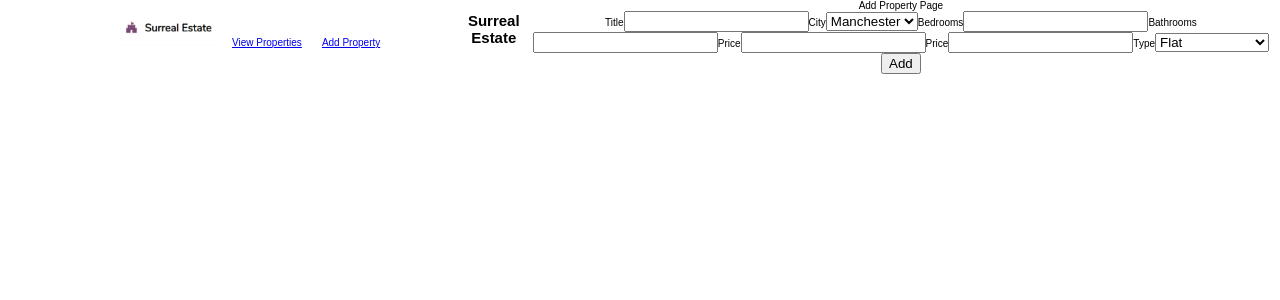
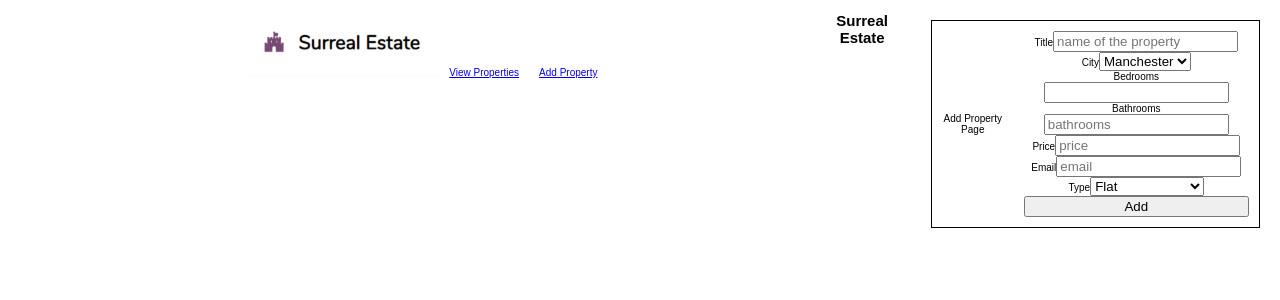
Before and after one commit to heliDevine/surreal-estate, a React (Create React App) app: page /add-property in a window 1280 px wide. Shown: the top 300 px of the page. Built offline with nearby package versions, Linux system fonts and the light colour scheme; a web font is replaced by a local one.

Commit message:
connected API and created POST request

```diff
--- a/package.json
+++ b/package.json
@@ -6,6 +6,7 @@
     "@testing-library/jest-dom": "^5.16.2",
     "@testing-library/react": "^12.1.2",
     "@testing-library/user-event": "^13.5.0",
+    "axios": "^0.26.0",
     "react": "^17.0.2",
     "react-dom": "^17.0.2",
     "react-router-dom": "^5.2.0",
--- a/src/components/AddProperty.js
+++ b/src/components/AddProperty.js
@@ -1,3 +1,4 @@
+import axios from 'axios';
 import { React, useState } from 'react';
 import '../styles/AddProperty.css';
 
@@ -17,21 +18,34 @@ const AddProperty = () => {
 
     const handleAddProperty = event => {
         event.preventDefault();
-        console.log(fields);
+
+        axios
+            .post('http://localhost:4000/api/v1/PropertyListing', {
+                fields,
+            })
+            .then(res => {
+                console.log(res);
+                console.log(res.fields);
+                console.log(fields);
+            })
+            .catch(err => {
+                console.log(err);
+            });
     };
     const handleFieldChange = event => {
         setFields({ ...fields, [event.target.name]: event.target.value });
     };
 
     return (
-        <div className="AddProperty">
+        <div className="properties">
             Add Property Page
-            <form onSubmit={handleAddProperty}>
+            <form className="properties-grid" onSubmit={handleAddProperty}>
                 <label htmlFor="title">
                     Title
                     <input
                         id="title"
                         name="title"
+                        placeholder="name of the property"
                         type="text"
                         value={fields.title}
                         onChange={handleFieldChange}
@@ -66,6 +80,7 @@ const AddProperty = () => {
                     <input
                         id="bathrooms"
                         name="bathrooms"
+                        placeholder="bathrooms"
                         type="number"
                         value={fields.bathrooms}
                         onChange={handleFieldChange}
@@ -76,16 +91,18 @@ const AddProperty = () => {
                     <input
                         id="price"
                         name="price"
+                        placeholder="price"
                         type="number"
                         value={fields.price}
                         onChange={handleFieldChange}
                     />
                 </label>
                 <label htmlFor="email">
-                    Price
+                    Email
                     <input
                         id="email"
                         name="email"
+                        placeholder="email"
                         type="email"
                         value={fields.email}
                         onChange={handleFieldChange}
--- a/src/styles/AddProperty.css
+++ b/src/styles/AddProperty.css
@@ -1,3 +1,14 @@
 .properties {
+    display: flex;
+    align-items: center;
+    margin: 20px;
+    padding: 0;
+    border: 1px solid black;
+}
+.properties-grid {
+    display: flex;
+    flex-direction: column;
+    justify-content: left;
+
     padding: 10px;
 }
```
Also changed, not shown: 1 other file (tests, documents, lock files or other folders).
